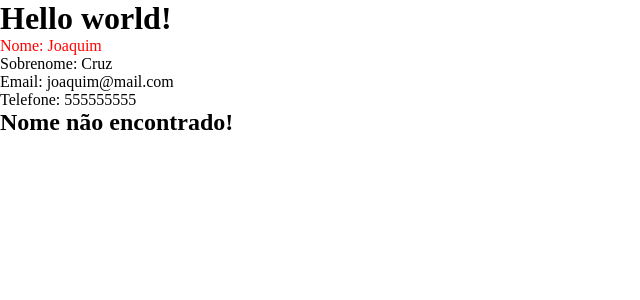
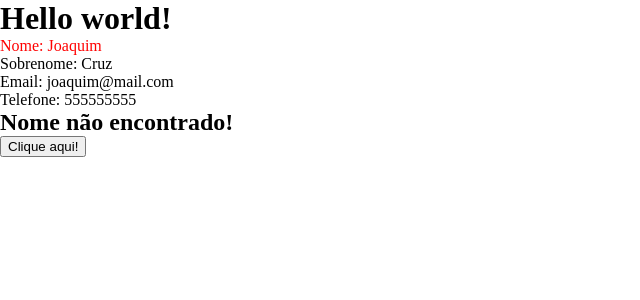
Before and after one commit to CarolinaOlivaCruz/form-angular, an Angular app: page / in a window 1280 px wide. Shown: the top 300 px of the page, without its empty margins (0-640 px from the left). Built offline with nearby package versions, Linux system fonts and the light colour scheme.

Commit message:
feat: event click

```diff
--- a/src/app/app.component.html
+++ b/src/app/app.component.html
@@ -1,3 +1,4 @@
 <h1>Hello world!</h1>
 <app-parent-data [name]="userName" [userData]="userData"></app-parent-data>
 <app-if-render></app-if-render>
+<app-event></app-event>
--- a/src/app/app.module.ts
+++ b/src/app/app.module.ts
@@ -6,13 +6,15 @@ import { AppComponent } from './app.component';
 import { FirstComponentComponent } from './components/first-component/first-component.component';
 import { ParentDataComponent } from './components/parent-data/parent-data.component';
 import { IfRenderComponent } from './components/if-render/if-render.component';
+import { EventComponent } from './components/event/event.component';
 
 @NgModule({
   declarations: [
     AppComponent,
     FirstComponentComponent,
     ParentDataComponent,
-    IfRenderComponent
+    IfRenderComponent,
+    EventComponent
   ],
   imports: [
     BrowserModule,
--- /dev/null
+++ b/src/app/components/event/event.component.html
@@ -0,0 +1,4 @@
+<div>
+  <p *ngIf="show">Exibindo mensagem!</p>
+  <button (click)="showMensage()">Clique aqui!</button>
+</div>
--- /dev/null
+++ b/src/app/components/event/event.component.ts
@@ -0,0 +1,19 @@
+import { Component, OnInit } from '@angular/core';
+
+@Component({
+  selector: 'app-event',
+  templateUrl: './event.component.html',
+  styleUrls: ['./event.component.css'],
+})
+export class EventComponent implements OnInit {
+  show: boolean = false;
+
+  constructor() {}
+
+  ngOnInit(): void {}
+
+  showMensage(): void {
+    // sem toggle = this.show = true; com toggle = evento de click e desclick
+    this.show = !this.show;
+  }
+}
```
Also changed, not shown: src/app/components/event/event.component.css (added), 1 other file (tests, documents, lock files or other folders).
